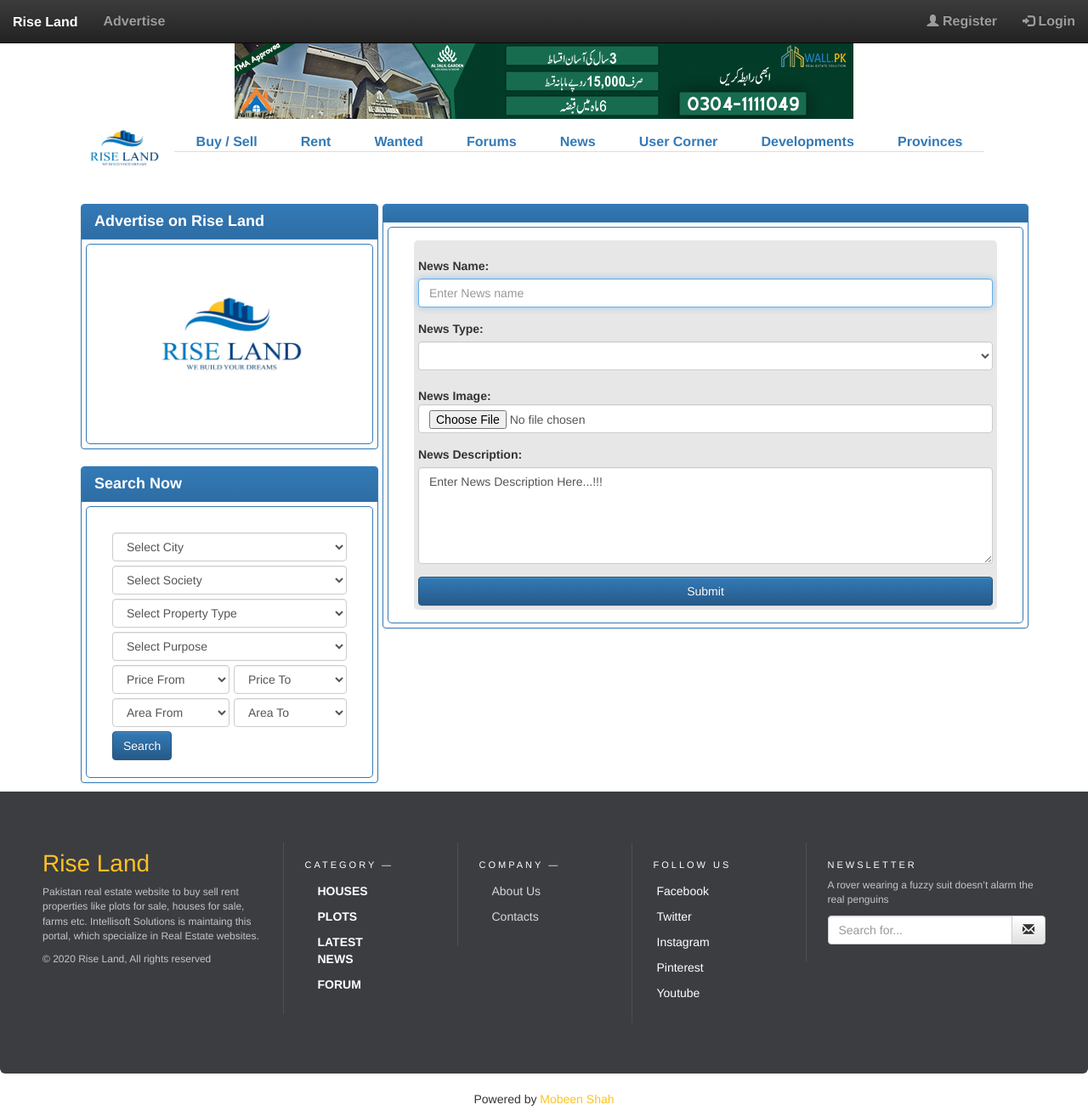
After one commit to pandanxt/RiseLand, a PHP site: page /forum.php in a window 1280 px wide. The commit adds this page. Shown: the whole page at 85% size. Run offline with PHP 8.4, Linux system fonts and the light colour scheme; data comes from the database, SQL or seed files in the repository; lists and menus that the app fills with data are empty; some libraries are stand-ins or nearby versions.

Commit message:
New Files for Property, Society and Forum is Created.

```diff
--- /dev/null
+++ b/forum.php
@@ -0,0 +1,91 @@
+<?php
+       //<!--Session Start-->
+       session_start();
+       //<!--Header File Include-->
+       include('include/conn.php');
+       //<!--Header File Include-->
+       include('include/header.php');
+       //<!---Top Navbar--->
+       include('include/top-navbar.php');
+       //<!---Advertise Banner--->
+       include('include/banner.php');
+       //<!---Dropdown Navbar--->
+       include('include/dropdown-navbar.php');
+?>
+    <!---Register Panels--->
+<div class="container" style="margin-top: 20px;">
+<div class="row">
+  <div class="col-md-12">
+    <div class="col-md-4">
+      <!--Advertise Box-->
+      <?php include('include/advertise-box.php'); ?>
+      <!--Search Box-->
+      <?php include('include/search-box.php'); ?>
+    </div><!--/col-md-4-->
+    <?php
+          $proId = (isset($_GET['action']) ? $_GET['action'] : '');
+        //   $province = "SELECT * FROM `province` WHERE `province_id` =".$proId;
+        //   $result = mysqli_query($db, $province) or die (mysqli_error($db));
+        //   if($result){
+        //       while ($row = mysqli_fetch_assoc($result)) {
+        //           $name = $row['province_name'];
+        //           $location = $row['location'];
+        //           $description = $row['description'];
+        //       }
+        //   }
+    ?>
+    <!--SignUp-box Land-->
+    <div class="panel panel-primary col-md-8" style="padding: 0px;margin-top: 10px; float: right;">
+      <div class="panel-heading">
+        <?php echo'<h3 class="panel-title">'.$proId.'</h3>';?>
+      </div>
+      <div class="panel-body" style="border: 1px solid #337ab7; margin: 5px; border-radius: 5px;">
+        <div class="col-md-12" style="margin:0px;padding:0px;">
+          <div class="col-md-12">
+              <div class="col-md-12" style="border-radius: 5px; background-color:#e7e7e7;padding:5px;">
+                    <form action="include/php-handler.php" method="post" enctype="multipart/form-data">
+                        <div class="form-group">
+                            <input type="hidden" name="admin" value="<?php //echo $_SESSION["adminid"];?>">
+                        </div>
+                        <div class="form-group">
+                            <label for="newsname">News Name:</label>
+                            <input type="text" id="newsname" name="name" class="form-control" placeholder="Enter News name" autofocus="autofocus" required>
+                        </div>
+                        <div class="form-group">
+                            <label for="newstype">News Type:</label>
+                            <select id="newstype" name="type" class="form-control" required>
+                            <?php
+                            //     $type = 'SELECT * FROM `news_type`';
+                            //     $result = mysqli_query($db, $type) or die (mysqli_error($db));
+                            //       while ($row = mysqli_fetch_array($result)) {
+                            //         $id = $row['news_type_id'];
+                            //         $name = $row['news_type_name'];
+                            //         echo '<option value="'.$id.'">'.$name.'</option>';
+                            //   }
+                            ?>
+                            </select>
+                        </div>
+                        <div class="form-group">
+                            <label for="file" class="form-label">News Image:</label>
+                            <input type="file" class="form-control" id="file" name="file" />
+                        </div>
+                        <div class="form-group">
+                            <label for="tiny-editor">News Description:</label>
+                            <textarea name="description" class="form-control" rows="5" id="tiny-editor">Enter News Description Here...!!!</textarea>
+                        </div>
+                        <button type="submit" class="btn btn-primary btn-block" name="news-submit">Submit</button>
+                    </form>
+              </div>
+            </div>
+        </div>
+      </div>
+    </div><!--/panel panel-primary col-md-7 col-md-offset-1-->
+
+  </div><!--/col-md-12-->
+
+</div><!--/row-->
+
+</div><!--/container-->
+
+  <!-- Main Footer -->
+  <?php include ('include/footer.php'); ?>
--- a/include/footer.php
+++ b/include/footer.php
@@ -50,6 +50,14 @@
         </div>
       </footer>
       <section style="text-align:center; margin:10px auto;"><p>Powered by <a href="#"  style="color:#fdc222;">Mobeen Shah</a></p></section>
+      <!-- REQUIRED JS SCRIPTS -->
+      <script>
+          tinymce.init({
+            selector: 'textarea',
+            plugins: 'advlist autolink lists link image charmap print preview hr anchor pagebreak',
+            toolbar_mode: 'floating',
+        });
+      </script>
       <script src="bootstrap/js/bootstrap.js"></script>
       <script src="bootstrap/js/custom-javascript.js"></script>
     </body>
--- a/include/header.php
+++ b/include/header.php
@@ -8,6 +8,7 @@
     <link href="bootstrap/css/bootstrap.css" rel="stylesheet" type="text/css" />
     <link href="bootstrap/css/bootstrap-theme.css" rel="stylesheet" type="text/css" />
     <link href="bootstrap/css/custom-style.css" rel="stylesheet" type="text/css" />
+    <script src="https://cdn.tiny.cloud/1/6l8pi0wz9amts9zxdlf1pg5gpka75ghjbov0fmv46n3uyga6/tinymce/5/tinymce.min.js" referrerpolicy="origin"></script>
     <script src="bootstrap/js/jquery.js"></script>
     <style>
         body {
--- a/include/top-navbar.php
+++ b/include/top-navbar.php
@@ -24,8 +24,33 @@
                 echo '</ul>';
               }else if (isset($_SESSION['agentid'])) {
                 echo '<ul class="nav navbar-nav navbar-right">';
+
+                echo '<li class="nav-item dropdown"><a class="nav-link dropdown-toggle" href="#" id="navbarDropdown" role="button" data-toggle="dropdown" aria-haspopup="true" aria-expanded="false"><span class="glyphicon glyphicon-globe"></span><b> Post Property</b></a>';
+                echo '<div class="dropdown-menu" aria-labelledby="navbarDropdown" style="width:max-content;padding:10px 10px 10px 0px;margin-right:20px;">';
+                echo '<ol style="text-decoration:none;">';
+                echo '<li><a class="dropdown-item" href="property.php?action=Residential" style="text-decoration:none;"><b>Residential <small>(Buy/Selling)</small></b></a></li>';
+                echo '<li><a class="dropdown-item" href="property.php?action=Commercial" style="text-decoration:none;"><b>Commercial <small>(Buy/Selling)</small></b></a></li>';
+                echo '<li><a class="dropdown-item" href="property.php?action=Agricultural" style="text-decoration:none;"><b>Agricultural <small>(Buy/Selling)</small></b></a></li>';
+                echo '</ol>';
+                echo '</div>';
+                echo ' </li>';
+
+                echo '<li class="nav-item dropdown"><a class="nav-link dropdown-toggle" href="#" id="navbarDropdown" role="button" data-toggle="dropdown" aria-haspopup="true" aria-expanded="false"><span class="glyphicon glyphicon-certificate"></span><b> Ask On Forum</b></a>';
+                echo '<div class="dropdown-menu" aria-labelledby="navbarDropdown" style="width:max-content;padding:10px 10px 10px 0px;margin-right:20px;">';
+                echo '<ol style="text-decoration:none;">';
+                echo '<li><a class="dropdown-item" href="forum.php?action=buyingproperty" style="text-decoration:none;"><b>Buying Property</b></a></li>';
+                echo '<li><a class="dropdown-item" href="forum.php?action=dailyfilerate" style="text-decoration:none;"><b>Daily File Rates</b></a></li>';
+                echo '<li><a class="dropdown-item" href="forum.php?action=sellingproperty" style="text-decoration:none;"><b>Selling Property</b></a></li>';
+                echo '</ol>';
+                echo '</div>';
+                echo ' </li>';
+
+                echo '<li class="nav-item"><a class="nav-link" href="society-add.php"><span class="glyphicon glyphicon-globe"></span><b> Post New Society</b></a>';
+
                 echo '<li class="nav-item"><a class="nav-link" href="profile.php?id='.$_SESSION["agentid"].'"><span class="glyphicon glyphicon-user"></span><b> '.$_SESSION['name'].'</b></a>';
+
                 echo '<li class="nav-item"><a class="nav-link" href="include/logout.php"><span class="glyphicon glyphicon-log-out"></span><b> Logout</b></a>';
+
                 echo '</ul>';
               }else{
               echo '<ul class="nav navbar-nav navbar-right">';
```
Also changed, not shown: property.php (added, +91 -0 lines), include/php-handler.php (added).
